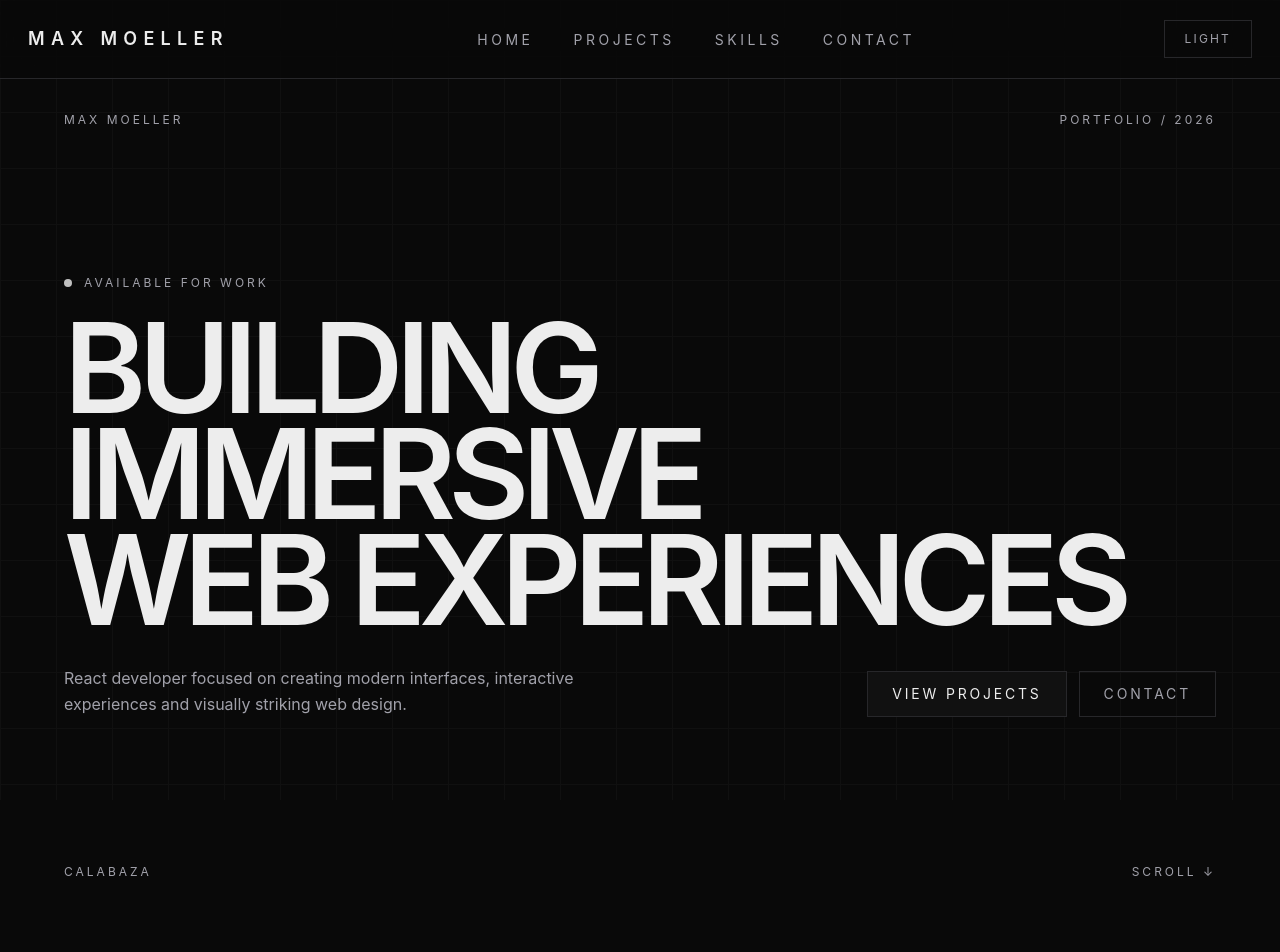
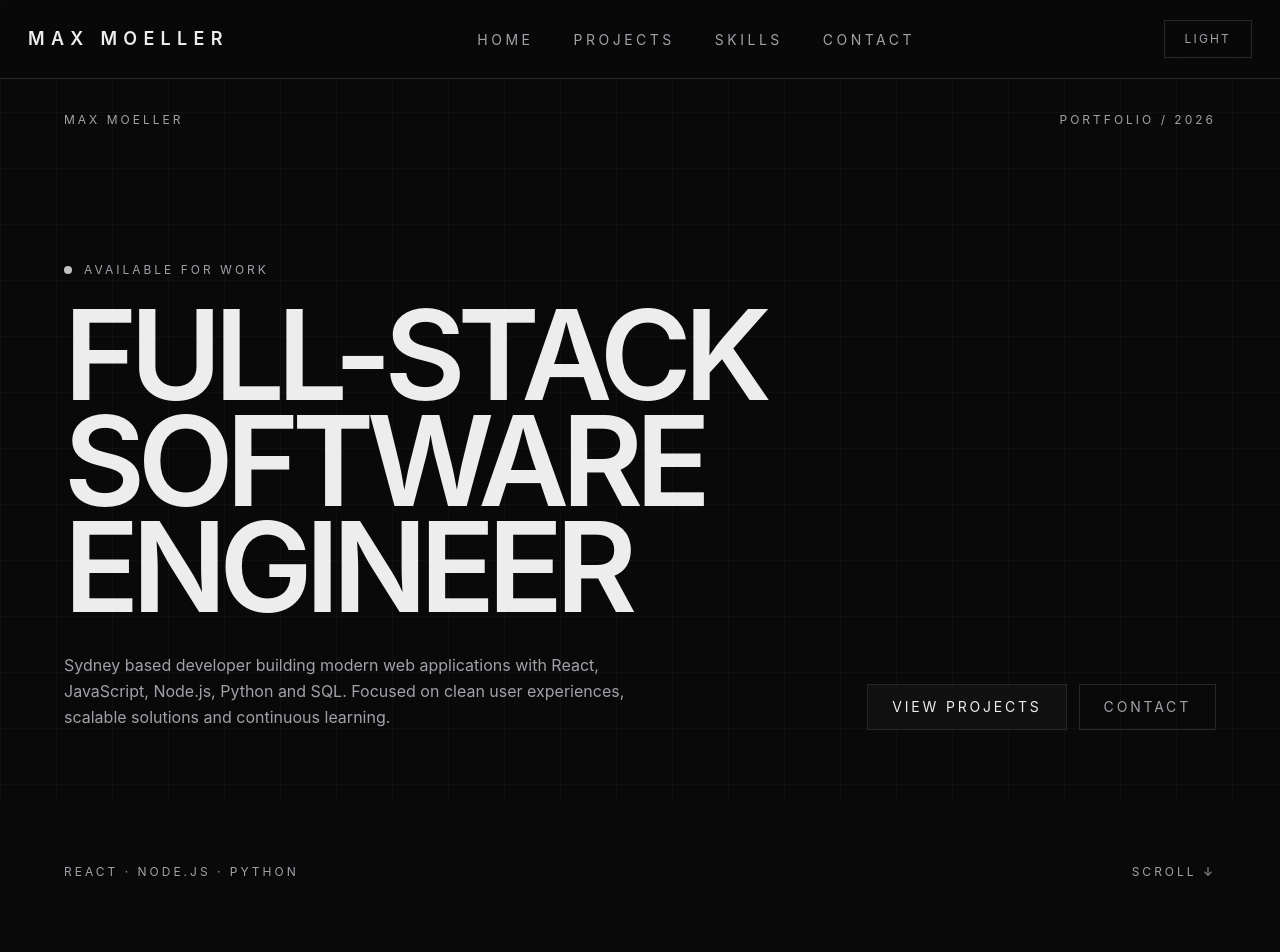
Before and after one commit to maxmoeller-147/Portfolio_Web, a React (Vite) app in the folder portfolio_website/: page / in a window 1280 px wide. Shown: the top 952 px of the page. Built offline with nearby package versions, Linux system fonts and the light colour scheme.

Commit message:
Content: hero

```diff
--- a/portfolio_website/src/components/hero.jsx
+++ b/portfolio_website/src/components/hero.jsx
@@ -18,23 +18,24 @@ export default function Hero() {
         {/* Availability */}
         <div className="mb-6 flex items-center gap-3 text-xs uppercase tracking-[0.25em] text-secondary">
           <span className="h-2 w-2 rounded-full bg-accent" />
-          <span>Available for work</span>
+          <span>Available for Work</span>
         </div>
 
         {/* Heading */}
         <h1 className="max-w-6xl text-[14vw] font-semibold uppercase leading-[0.85] tracking-[-0.06em] text-primary sm:text-[11vw] lg:text-[7.8rem]">
-          Building
+          Full-Stack
           <br />
-          immersive
+          Software
           <br />
-          web experiences
+          Engineer
         </h1>
 
         {/* Description */}
         <div className="mt-8 grid gap-8 md:grid-cols-[1fr_0.7fr] md:items-end">
           <p className="max-w-xl text-sm leading-relaxed text-secondary sm:text-base">
-            React developer focused on creating modern interfaces,
-            interactive experiences and visually striking web design.
+            Sydney based developer building modern web applications with React,
+            JavaScript, Node.js, Python and SQL. Focused on clean user
+            experiences, scalable solutions and continuous learning.
           </p>
 
           <div className="flex flex-col gap-3 sm:flex-row md:justify-end">
@@ -51,11 +52,9 @@ export default function Hero() {
 
       {/* Bottom Details */}
       <div className="relative z-10 mx-auto flex max-w-6xl justify-between pb-6 text-xs uppercase tracking-[0.25em] text-secondary">
-        <span>Calabaza </span>
+        <span>React · Node.js · Python</span>
         <span className="hidden sm:block">Scroll ↓</span>
       </div>
-
     </section>
-
   )
 }
```
